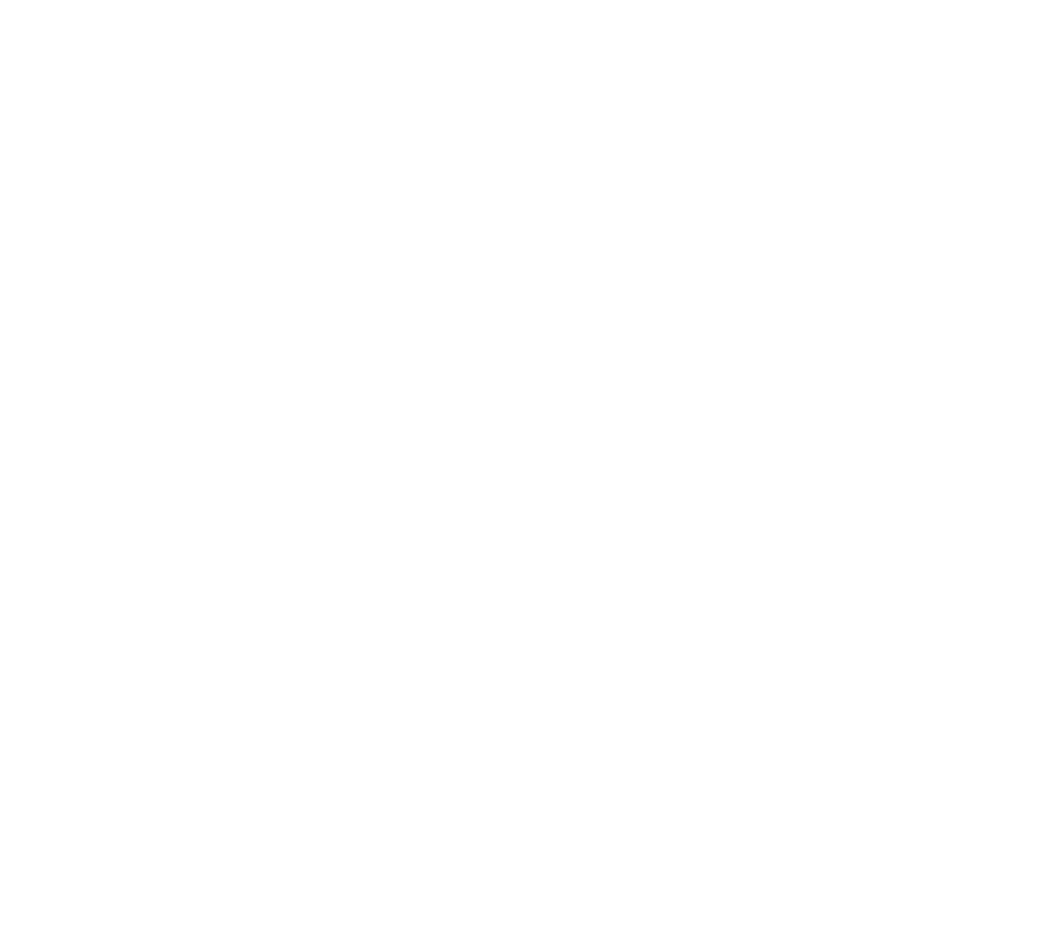
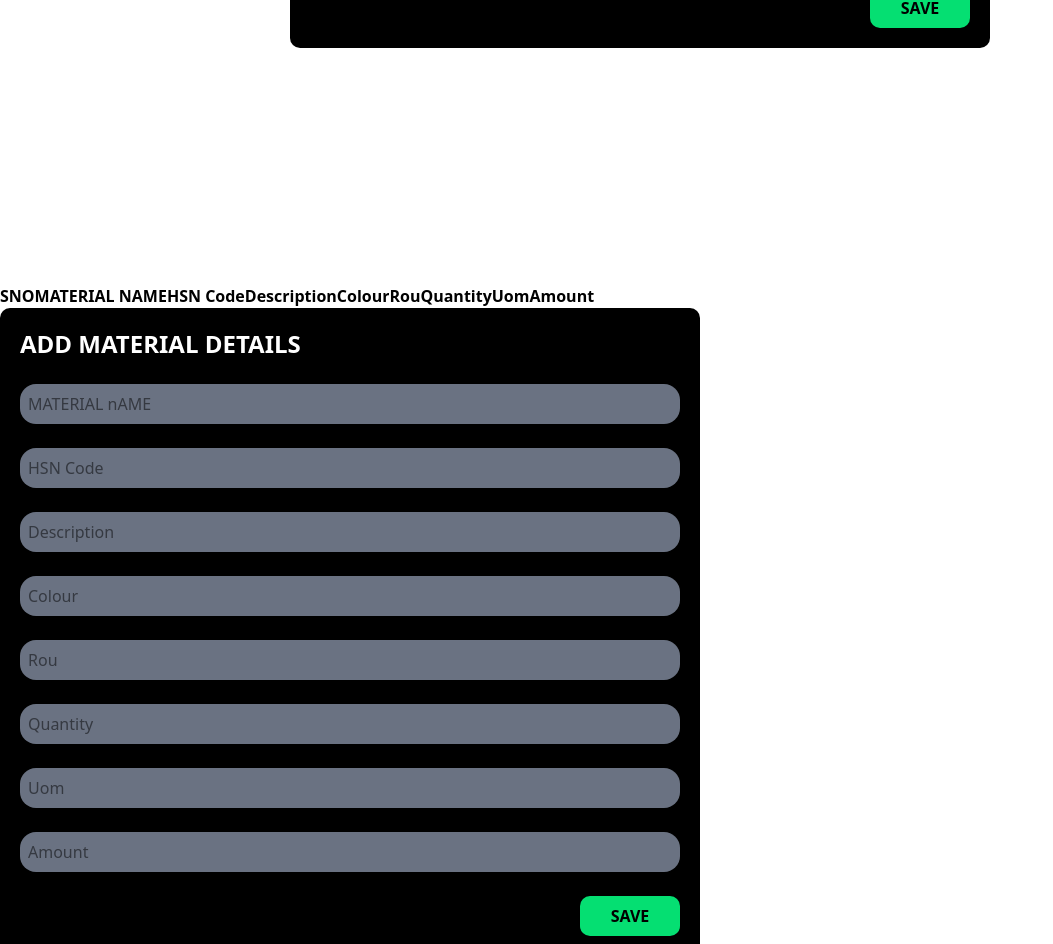
Before and after one commit to Abishek00ujj/RR-TEX-Product-, a React (Vite) app in the folder frontend/: page /createPo in a window 1280 px wide. Shown: the part 596-1540 px from the top of the page, without its empty margins (0-1053 px from the left). Before the commit the page ends 880 px from the top, so only its background shows below. Built offline with nearby package versions, Linux system fonts and the light colour scheme.

Commit message:
po added

```diff
--- /dev/null
+++ b/frontend/src/components/MaterialInfo.jsx
@@ -0,0 +1,121 @@
+import React, { useState, useRef } from 'react';
+const MaterialInfo = () => {
+    const [materialSNo , setmaterialSNo] = useState(1);
+    const materialNameRef = useRef(null);
+    const materialHSNCodeRef = useRef(null);
+    const materialDescriptionRef = useRef(null);
+    const materialColourRef = useRef(null);
+    const materialRouRef = useRef(null);
+    const materialQuantityRef = useRef(null);
+    const materialUomRef = useRef(null);
+    const materialAmountRef = useRef(null);
+    const [materialInfo , setMaterialInfo] = useState([]);
+    const [editIndex , setEditIndex] = useState(-1);
+    const handleMaterial = () => {
+        const material = ({
+            materialSNo : materialSNo,
+            materialName : materialNameRef.current.value.trim(),
+            materialHSNCode : materialHSNCodeRef.current.value.trim(),
+            materialDescription : materialDescriptionRef.current.value.trim(),
+            materialColour : materialColourRef.current.value.trim() ,
+            materialRou :  materialRouRef.current.value.trim(),
+            materialQuantity : materialQuantityRef.current.value.trim() ,
+            materialUom : materialUomRef.current.value.trim() ,
+            materialAmount : materialAmountRef.current.value.trim()
+        })
+        setmaterialSNo(materialSNo + 1);
+        if(editIndex !== -1){
+            const newMaterialInfo = [...materialInfo];
+            newMaterialInfo[editIndex] = material;
+            setMaterialInfo(newMaterialInfo);
+            setEditIndex(-1);
+
+        }
+        else{
+            setMaterialInfo([...materialInfo , material]);
+        }
+        materialNameRef.current.value = '';
+        materialHSNCodeRef.current.value = '';
+        materialDescriptionRef.current.value = '';
+        materialColourRef.current.value = '';
+        materialRouRef.current.value = '';
+        materialQuantityRef.current.value = '';
+        materialUomRef.current.value = '';
+        materialAmountRef.current.value = '';
+
+
+    }
+    const handleEdit = (index) => {
+    const material = materialInfo[editIndex];
+        materialNameRef.current.value = material.materialName;
+        materialHSNCodeRef.current.value = material.materialHSNCode;
+        materialDescriptionRef.current.value = material.materialDescription;
+        materialColourRef.current.value = material.materialColour;
+        materialRouRef.current.value = material.materialRou;
+        materialQuantityRef.current.value = material.materialQuantity;
+        materialUomRef.current.value = material.materialUom;
+        materialAmountRef.current.value = material.materialAmount;
+        setEditIndex(index);
+    }
+  return (
+    <>
+        <div>
+            <table>
+                <thead className='w-full'>
+                    <tr>
+                        <th>SNO</th>
+                        <th>MATERIAL NAME</th>
+                        <th>HSN Code</th>
+                        <th>Description</th>
+                        <th>Colour</th>
+                        <th>Rou</th>
+                        <th>Quantity</th>
+                        <th>Uom</th>
+                        <th>Amount</th>
+                    </tr>
+                </thead>
+                <tbody>
+                {materialInfo.map((material , index) => (
+                    <tr key={material.materialSNo}>
+                        <td>{material.materialSNo}</td>
+                        <td>{material.materialName}</td>
+                        <td>{material.materialHSNCode}</td>
+                        <td>{material.materialDescription}</td>
+                        <td>{material.materialColour}</td>
+                        <td>{material.materialRou}</td>
+                        <td>{material.materialQuantity}</td>
+                        <td>{material.materialUom}</td>
+                        <td>{material.materialAmount}</td>
+                        <td className='border border-gray-400 p-2'>
+                            <button onClick={() => handleEdit(index)} className='bg-yellow-400 text-black px-2 py-1 rounded'>Edit</button>
+                        </td>
+                    </tr>
+                ))}
+                </tbody>
+            </table>
+        </div>
+        <div>
+            <div className='max-sm:w-[80%] w-[700px] bg-black space-y-6 flex flex-col p-5 7 rounded-[10px] '>
+                <div className='text-white text-2xl font-bold w-full flex justify-start'>
+                    ADD MATERIAL DETAILS
+                </div>
+                <input ref={materialNameRef}  className='text-black bg-gray-500 p-2 4 rounded-2xl' placeholder='MATERIAL nAME' type="text" />
+                <input ref={materialHSNCodeRef}  className='text-black bg-gray-500 p-2 4 rounded-2xl' placeholder='HSN Code' type="text" />
+                <input ref={materialDescriptionRef}  className='text-black bg-gray-500 p-2 4 rounded-2xl' placeholder='Description' type="text" />
+                <input ref={materialColourRef}  className='text-black bg-gray-500 p-2 4 rounded-2xl' placeholder='Colour' type="text" />
+                <input ref={materialRouRef} className='text-black bg-gray-500 p-2 4 rounded-2xl' placeholder='Rou' type="text" />
+                <input ref={materialQuantityRef}  className='text-black bg-gray-500 p-2 4 rounded-2xl' placeholder='Quantity' type="text" />
+                <input ref={materialUomRef}  className='text-black bg-gray-500 p-2 4 rounded-2xl' placeholder='Uom' type="text" />
+                <input ref={materialAmountRef}  className='text-black bg-gray-500 p-2 4 rounded-2xl' placeholder='Amount' type="text" />
+                <div className='w-full flex justify-end'>
+                <button onClick={handleMaterial} className='cursor-pointer bg-green-400 text-black font-bold rounded-[10px] w-[100px] h-[40px] flex justify-center items-center'>
+                    {editIndex !== -1 ? 'UPDATE' : 'SAVE'}
+                </button>
+            </div>
+            </div>
+        </div>
+    </>
+  )
+}
+
+export default MaterialInfo
--- a/frontend/src/pages/Po.jsx
+++ b/frontend/src/pages/Po.jsx
@@ -2,6 +2,7 @@ import React, { useState, useRef } from 'react';
 import Navbar from '../components/Navbar';
 import toast, { Toaster } from 'react-hot-toast';
 import { useNavigate } from 'react-router-dom';
+import MaterialInfo from '../components/MaterialInfo';
 const Po = () => {
     const navigate=useNavigate();
     const [Podata, setPodata] = useState({ PO: '', PoDate: '', GstIn: '' });
@@ -9,7 +10,7 @@ const Po = () => {
     const gstInRef = useRef(null);
     const poDateRef = useRef(null);
 
-    const [hide1, setHide1] = useState(true);
+    const [hide1, setHide1] = useState(false);
 
     const notify = (message, icon = "X") =>
         toast.error(message, {
@@ -48,7 +49,7 @@ const Po = () => {
             <div className='w-screen h-screen flex flex-col justify-center items-center space-y-5 text-black'>
                 {
                     hide1 ? (
-                        <>
+                        <div>
                             <div className='max-sm:w-[80%] w-[700px] space-y-6 flex flex-col p-5 7 rounded-[10px]'>
                                 <table className=''>
                                     <thead className='w-full'>
@@ -88,20 +89,20 @@ const Po = () => {
                                 </table>
                                 <div className='w-full flex justify-end gap-3'>
                                     <div className="w-[75px] h-[35px] flex justify-center items-center">
-                                        <div className='w-full h-full bg-red-500 justify-center items-center text-black font-bold flex rounded-[10px]' onClick={toggleNow1}>
+                                        <button className='w-full h-full bg-red-500 justify-center items-center text-black font-bold flex rounded-[10px]' onClick={toggleNow1}>
                                             EDIT
-                                        </div>
+                                        </button>
                                     </div>
                                     <div className="w-[75px] h-[35px] flex justify-center items-center">
-                                        <div className='w-full h-full bg-green-500 justify-center items-center text-black font-bold flex rounded-[10px]' onClick={handleNext}>
+                                        <button className='w-full h-full bg-green-500 justify-center items-center text-black font-bold flex rounded-[10px]' onClick={handleNext}>
                                             SAVE
-                                        </div>
+                                        </button>
                                     </div>
                                 </div>
                             </div>
-                        </>
+                        </div>
                     ) : (
-                        <>
+                        <div>
                             <div className='max-sm:w-[80%] w-[700px] bg-black space-y-6 flex flex-col p-5 7 rounded-[10px] '>
                                 <div className='text-white text-2xl font-bold w-full flex justify-start'>
                                     ADD PO DETAILS
@@ -110,15 +111,18 @@ const Po = () => {
                                 <input ref={poDateRef} defaultValue={Podata.PoDate} className='text-black bg-gray-500 p-2 4 rounded-2xl' placeholder='PO DATE' type="text" />
                                 <input ref={gstInRef} defaultValue={Podata.GstIn} className='text-black bg-gray-500 p-2 4 rounded-2xl' placeholder='GSTIN' type="text" />
                                 <div className='w-full flex justify-end'>
-                                    <div onClick={handlePo} className='bg-green-400 text-black font-bold rounded-[10px] w-[100px] h-[40px] flex justify-center items-center'
+                                    <button onClick={handlePo} className='bg-green-400 text-black font-bold rounded-[10px] w-[100px] h-[40px] flex justify-center items-center'
                                     >
                                         SAVE
-                                    </div>
+                                    </button>
                                 </div>
                             </div>
-                        </>
+                        </div>
                     )
                 }
+            </div>
+            <div>
+            <MaterialInfo />
             </div>
         </>
     );
```
